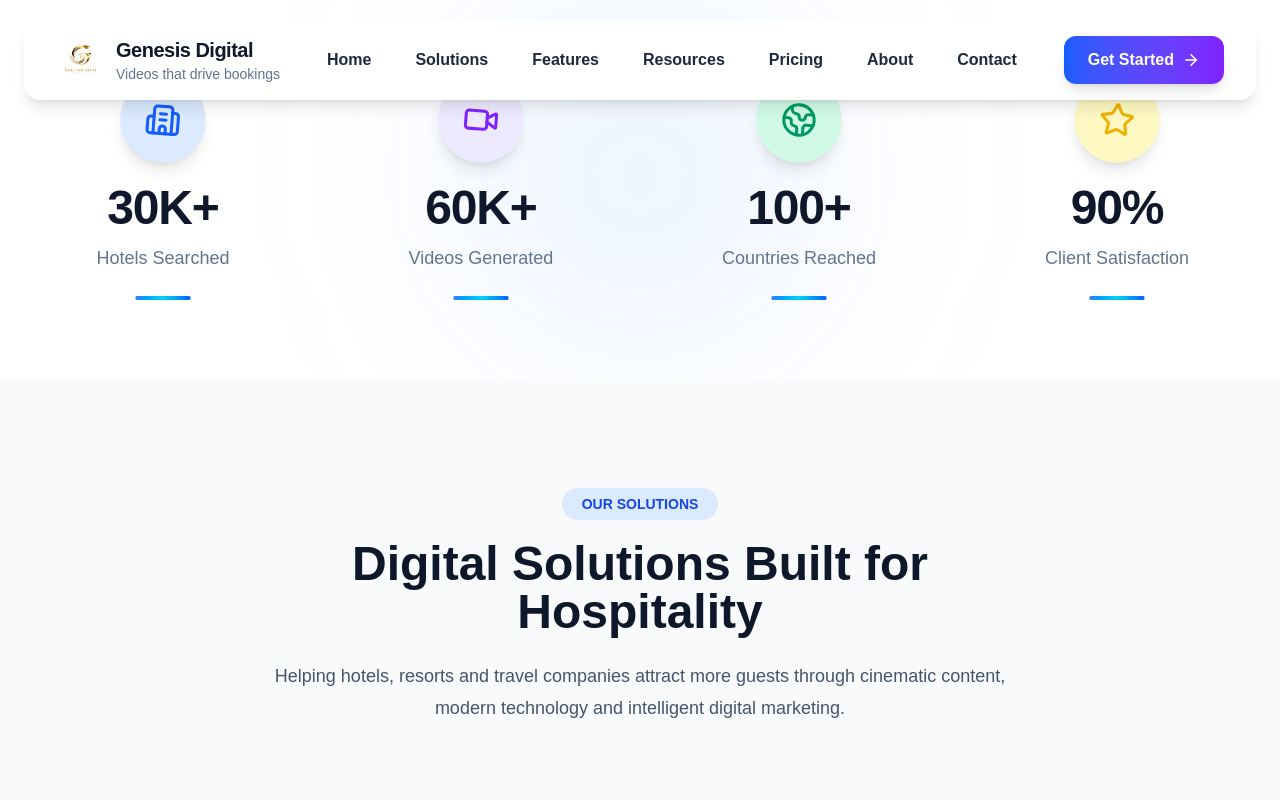
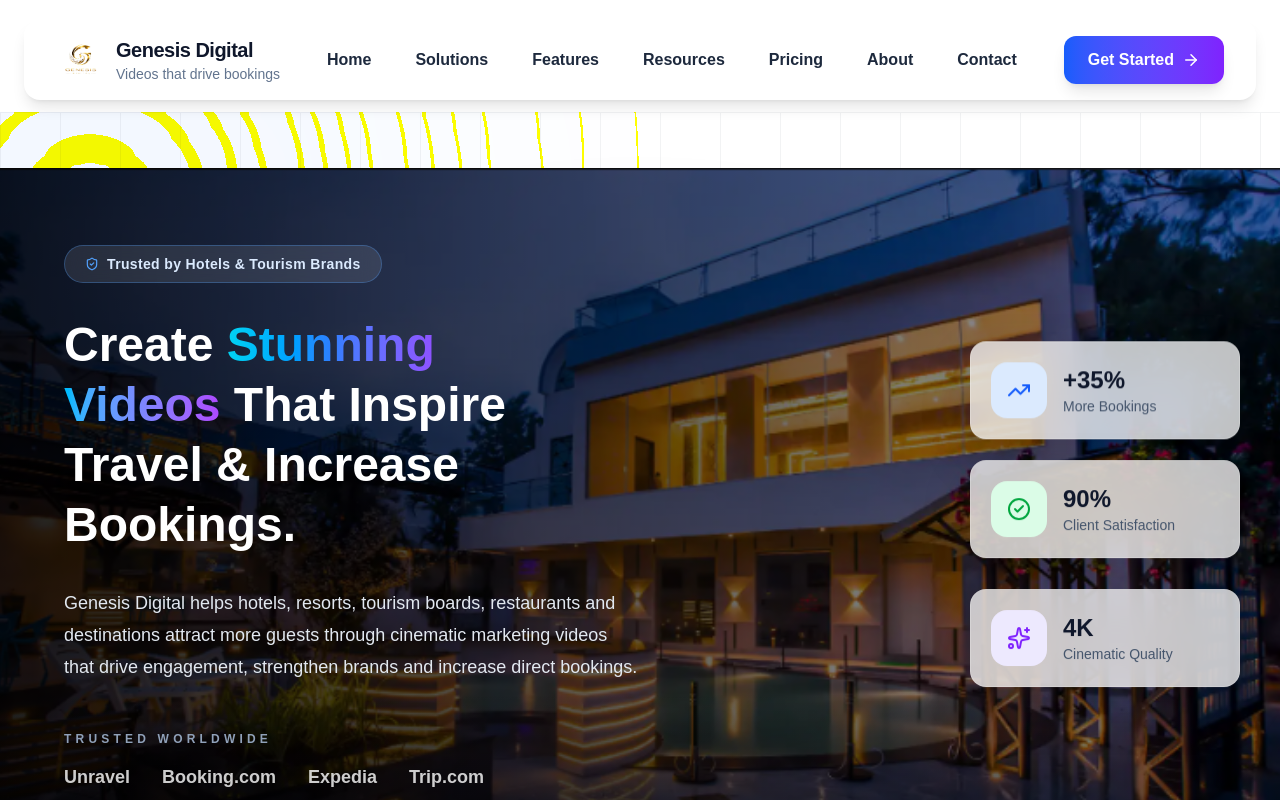
Before and after one commit to ezekielmose/genesis_website_proffesional, a Next.js app: page / in a window 1280 px wide. Shown: the top 800 px of the page. Built offline with nearby package versions, Linux system fonts and the light colour scheme.

Commit message:
Update page.tsx

```diff
--- a/app/page.tsx
+++ b/app/page.tsx
@@ -14,7 +14,7 @@ export default function Home() {
   return (
     <main>
       <Navbar />
-      <hero />
+      <Hero/>
       <StatsSection/>
       <Solutions/>
       <Features/>
```
